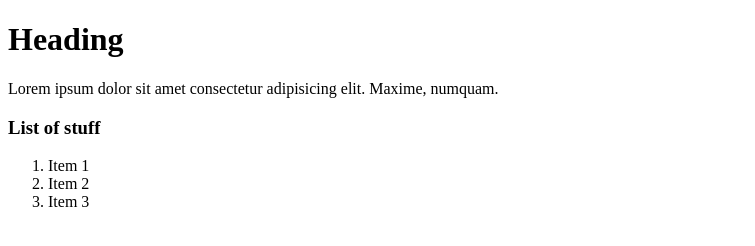
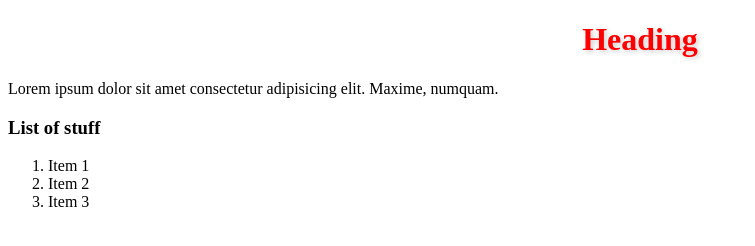
Before and after one commit to ben-from-earth/learn-github, a plain HTML site: page index.html in a window 1280 px wide. Shown: the whole page, without its empty margins (0-755 px from the left). Drawn offline with Linux system fonts and the light colour scheme.

Commit message:
Updated app.css for h1 changes, added link to app.css in html file

```diff
--- a/app.css
+++ b/app.css
@@ -1,4 +1,5 @@
 h1 {
     text-align: center;
-    text-shadow: lightgray;
+    color: red;
+    text-shadow: 2px 2px 5px rgba(0, 0, 0, 0.2)
 }
--- a/index.html
+++ b/index.html
@@ -4,6 +4,7 @@
 <head>
     <meta charset="UTF-8">
     <meta name="viewport" content="width=device-width, initial-scale=1.0">
+    <link rel="stylesheet" href="app.css">
     <title>Document</title>
 </head>
 
```
